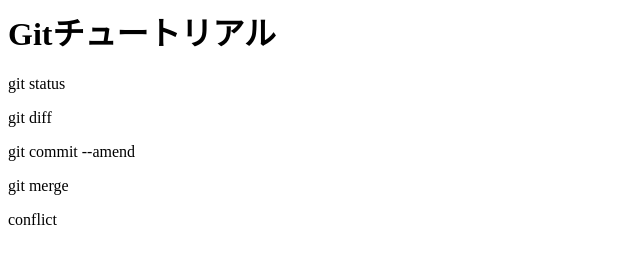
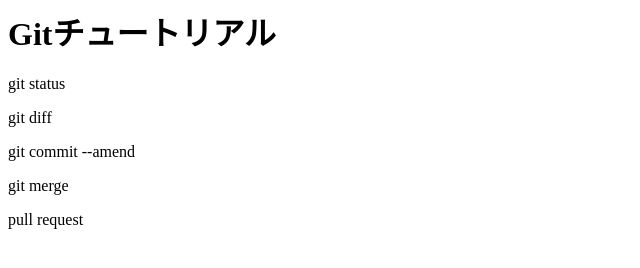
Before and after one commit to mooogit/git_tutorial, a plain HTML site: page index.html in a window 1280 px wide. Shown: the full height of the page, 0-640 px from the left. Drawn offline with Linux system fonts and the light colour scheme.

Commit message:
pull requestを追記

```diff
--- a/index.html
+++ b/index.html
@@ -3,4 +3,4 @@
 <p>git diff</p>
 <p>git commit --amend</p>
 <p>git merge</p>
-<p>conflict</p>
+<p>pull request</p>
```
